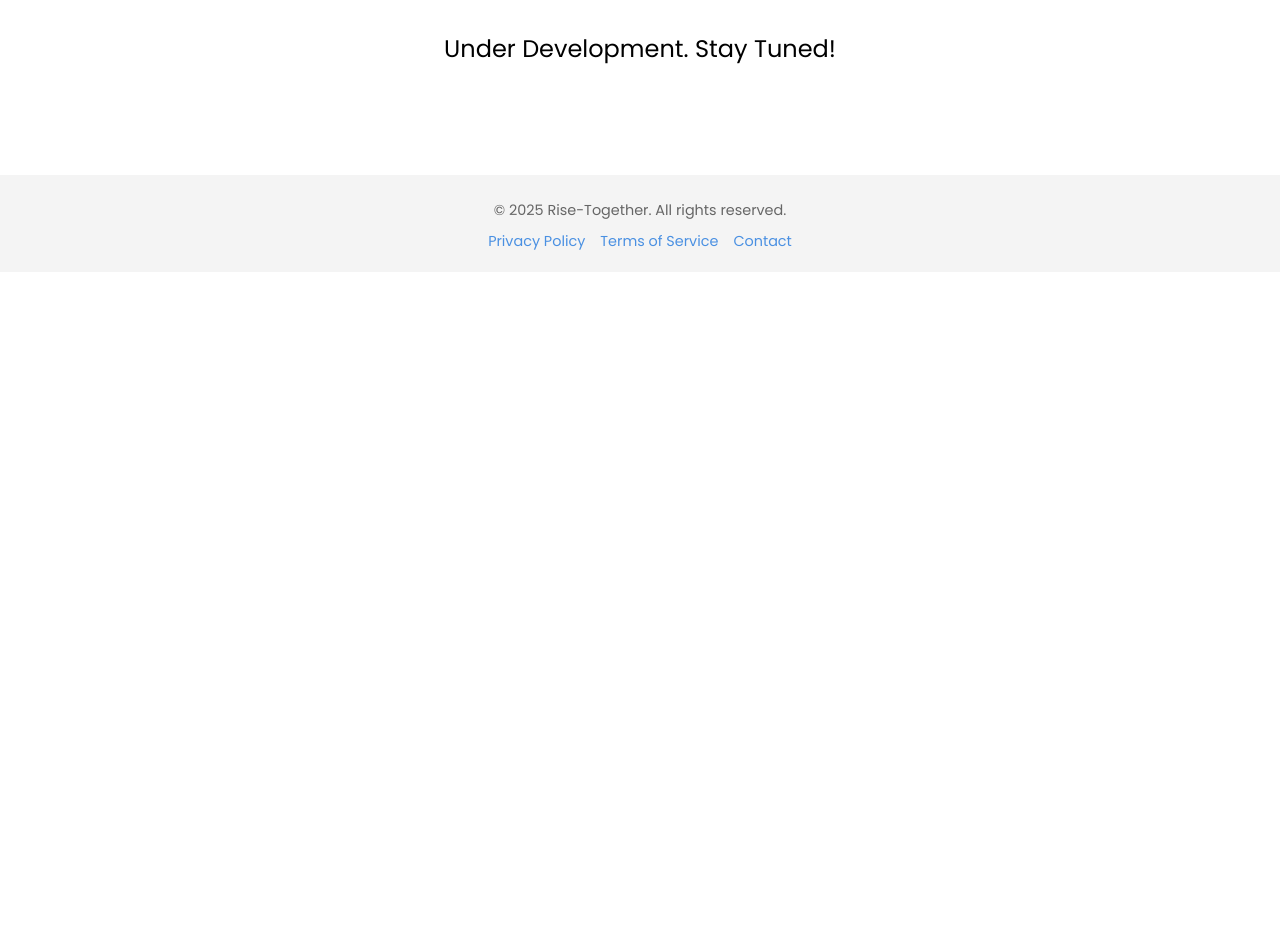
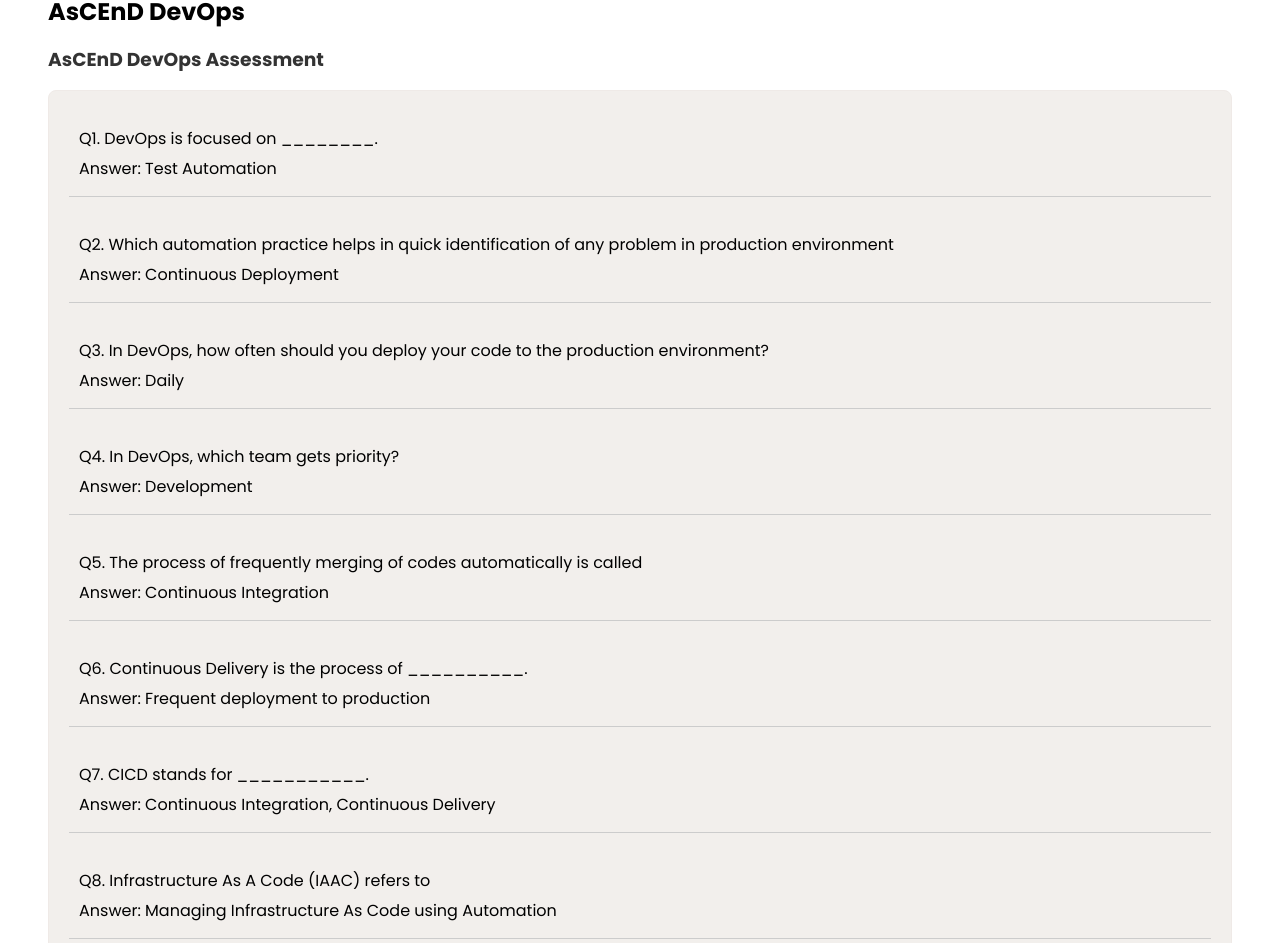
Before and after one commit to RangaJaladurgam/Rise-Together, a React (Vite) app in the folder rise-together/: page /ascend-courses/devops in a window 1280 px wide. Shown: the part 154-1097 px from the top of the page. Before the commit the page ends 800 px from the top, so only its background shows below. Built offline with nearby package versions, Linux system fonts and the light colour scheme.

Commit message:
Working on BigData

```diff
--- a/rise-together/src/App.jsx
+++ b/rise-together/src/App.jsx
@@ -53,6 +53,7 @@ import TestAutomation from "./components/content/Ascend-Courses/TestAutomation";
 import AzureCloud from "./components/content/Ascend-Courses/AzureCloud";
 import AdvanceDotNet from "./components/content/Ascend-Courses/AdvanceDotNet";
 import Datawarehouse from "./components/content/Ascend-Courses/DatawareHouse";
+import Devops from "./components/content/Ascend-Courses/Devops";
 
 function App() {
   const location = useLocation();
@@ -102,7 +103,7 @@ function App() {
                 path="/ascend-courses/datawarehouse"
                 element={<Datawarehouse />}
               />
-              <Route path="/ascend-courses/devops" element={<ComingSoon />} />
+              <Route path="/ascend-courses/devops" element={<Devops />} />
               <Route path="/ascend-courses/bigdata" element={<ComingSoon />} />
             </Routes>
           </div>
--- /dev/null
+++ b/rise-together/src/components/content/Ascend-Courses/Devops.jsx
@@ -0,0 +1,110 @@
+import React, { useEffect } from "react";
+import { Link } from "react-router-dom";
+import "../Util.css";
+function Devops() {
+  useEffect(() => {
+    window.scrollTo(0, 0);
+  }, []);
+  return (
+    <>
+      <div className="content">
+        <Link to="/" className="">
+          {" "}
+          <span>
+            <i className="fa-solid fa-arrow-left"></i>
+          </span>
+        </Link>
+        <h2>AsCEnD DevOps</h2>
+        <h3>AsCEnD DevOps Assessment</h3>
+        <div className="kyt-questions">
+          <div className="question">
+            <p>Q1. DevOps is focused on ________.</p>
+            <p className="answer">Answer: Test Automation</p>
+          </div>
+
+          <div className="question">
+            <p>
+              Q2. Which automation practice helps in quick identification of any
+              problem in production environment
+            </p>
+            <p className="answer">Answer: Continuous Deployment</p>
+          </div>
+
+          <div className="question">
+            <p>
+              Q3. In DevOps, how often should you deploy your code to the
+              production environment?
+            </p>
+            <p className="answer">Answer: Daily</p>
+          </div>
+
+          <div className="question">
+            <p>Q4. In DevOps, which team gets priority?</p>
+            <p className="answer">Answer: Development</p>
+          </div>
+
+          <div className="question">
+            <p>
+              Q5. The process of frequently merging of codes automatically is
+              called
+            </p>
+            <p className="answer">Answer: Continuous Integration</p>
+          </div>
+
+          <div className="question">
+            <p>Q6. Continuous Delivery is the process of __________.</p>
+            <p className="answer">Answer: Frequent deployment to production</p>
+          </div>
+
+          <div className="question">
+            <p>Q7. CICD stands for ___________.</p>
+            <p className="answer">
+              Answer: Continuous Integration, Continuous Delivery
+            </p>
+          </div>
+
+          <div className="question">
+            <p>Q8. Infrastructure As A Code (IAAC) refers to</p>
+            <p className="answer">
+              Answer: Managing Infrastructure As Code using Automation
+            </p>
+          </div>
+
+          <div className="question">
+            <p>Q9. The Benefit of CI</p>
+            <p className="answer">Answer: Early Detection of Bugs</p>
+          </div>
+
+          <div className="question">
+            <p>Q10. The key pain area prior to DevOps was</p>
+            <p className="answer">
+              Answer: Collaboration between Development and Operation
+            </p>
+          </div>
+
+          <div className="question">
+            <p>Q11. DevOps is a ___________.</p>
+            <p className="answer">Answer: Culture</p>
+          </div>
+
+          <div className="question">
+            <p>Q12. DevOps stands for _________________. </p>
+            <p className="answer">Answer: Development Operations</p>
+          </div>
+
+          <div className="question">
+            <p>Q13. Jenkins is a _________.</p>
+            <p className="answer">Answer: CI Tool</p>
+          </div>
+
+          <div className="question">
+            <p>Q14. DevOps is an extension of ________.</p>
+            <p className="answer">Answer: Agile</p>
+          </div>
+        </div>
+      </div>
+    </>
+  );
+}
+
+export default Devops;
```
